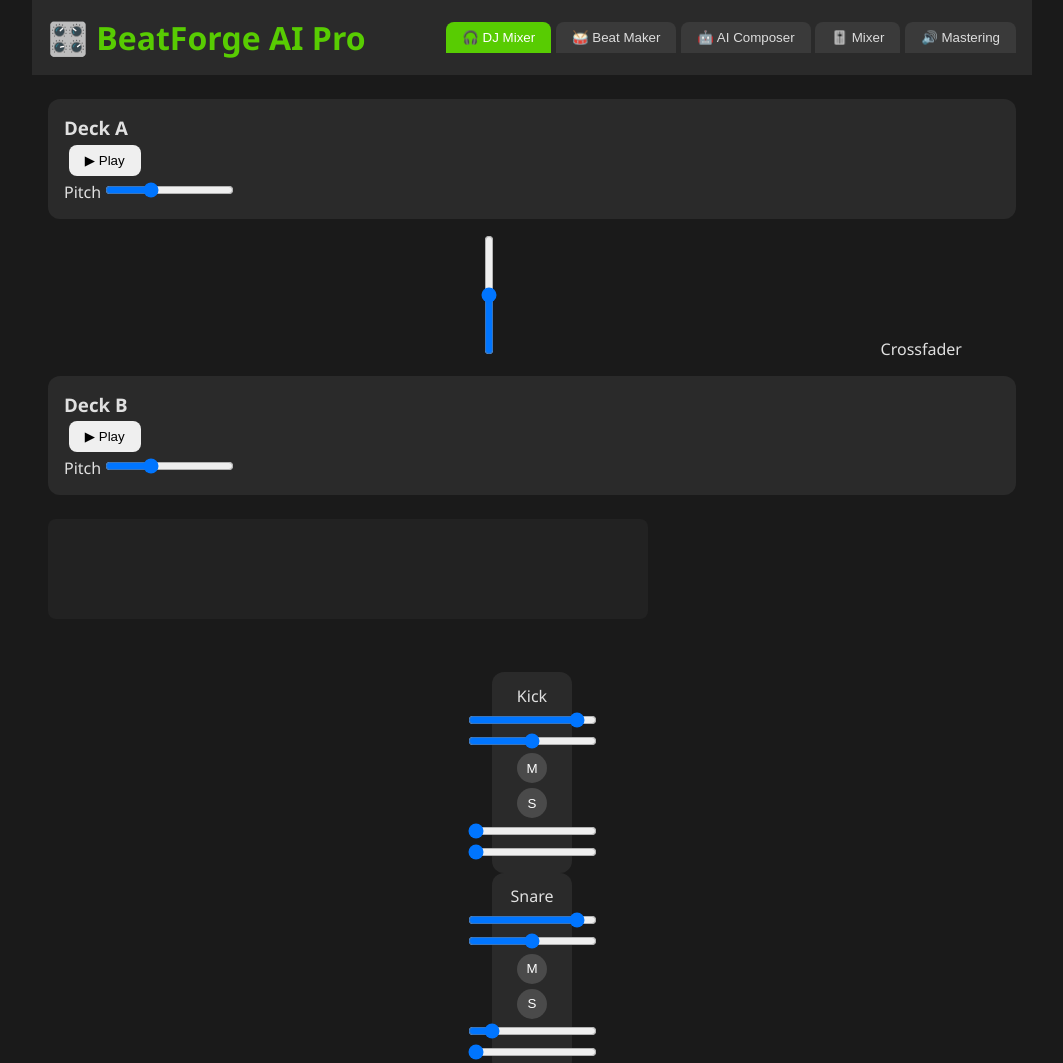
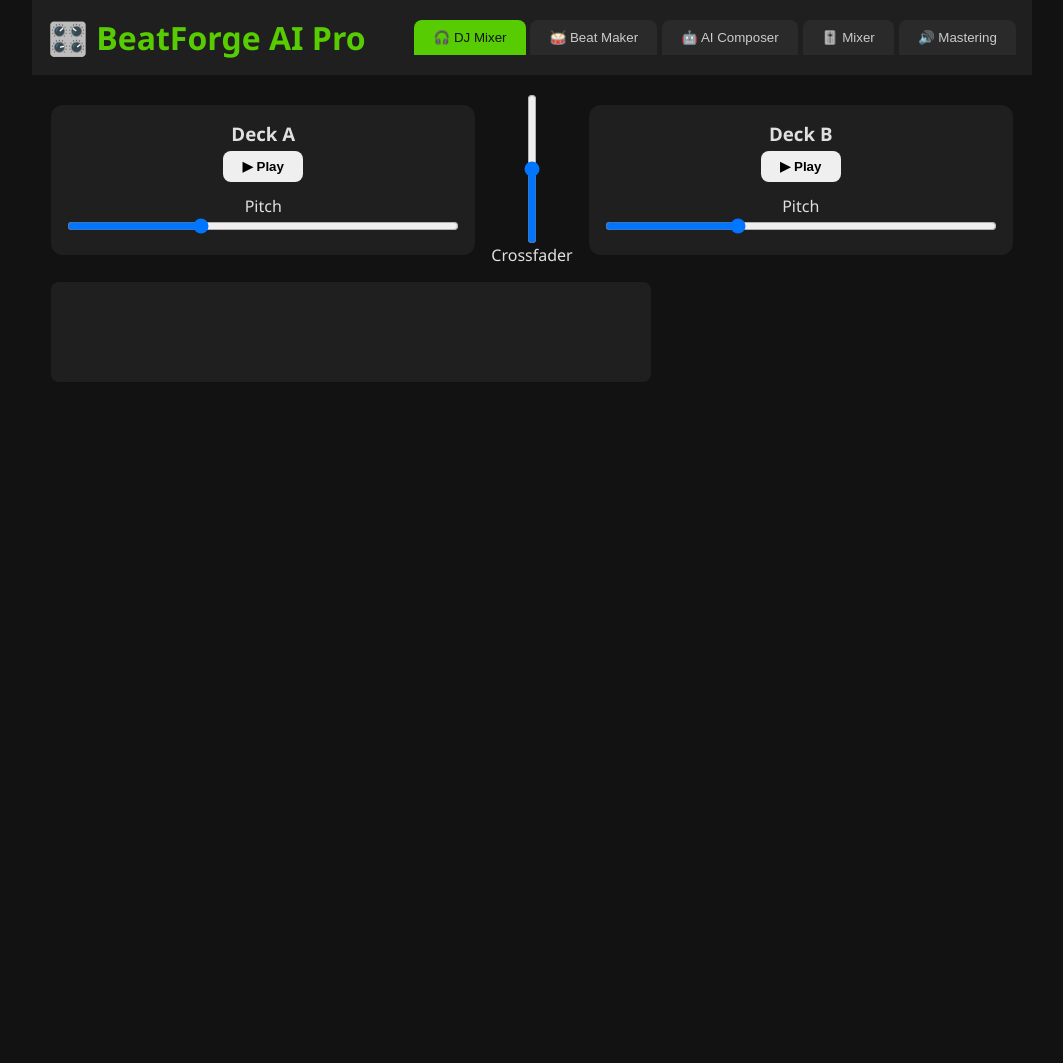
Before and after one commit to banerjeeankita1907-hub/beatforge-ai, a plain HTML site: page index.html in a window 1280 px wide. Shown: the top 1063 px of the page, without its empty margins (108-1171 px from the left). After the commit the page ends 800 px from the top, so only its background shows below. Drawn offline with nearby package versions, Linux system fonts and the light colour scheme; no server answers.

Commit message:
Refactor CSS styles for improved design consistency

```diff
--- a/style.css
+++ b/style.css
@@ -1,39 +1,43 @@
-* { margin:0; padding:0; box-sizing:border-box; }
-body { background:#1a1a1a; color:#e0e0e0; font-family:'Segoe UI', sans-serif; }
-#app { max-width:1000px; margin:auto; min-height:100vh; display:flex; flex-direction:column; }
-header { background:#2a2a2a; padding:1rem; display:flex; justify-content:space-between; align-items:center; }
-h1 { color:#58cc02; }
-#tabs { display:flex; gap:0.3rem; flex-wrap:wrap; }
-.tab { background:#3a3a3a; border:none; color:#ddd; padding:0.5rem 1rem; cursor:pointer; border-radius:8px 8px 0 0; }
-.tab.active { background:#58cc02; color:white; }
-.view { display:none; padding:1rem; flex:1; }
-.view.active { display:block; }
-.btn { border:none; border-radius:8px; padding:0.5rem 1rem; cursor:pointer; margin:0.3rem; }
-.btn.primary { background:#58cc02; color:white; }
-.btn.secondary { background:#4a4a4a; color:white; }
-canvas { width:100%; max-width:600px; background:#222; border-radius:8px; margin:1rem 0; }
+*{margin:0;padding:0;box-sizing:border-box;}
+body{background:#121212;color:#e0e0e0;font-family:'Segoe UI',sans-serif;}
+#app{max-width:1000px;margin:auto;min-height:100vh;display:flex;flex-direction:column;}
+header{background:#1f1f1f;padding:1rem;display:flex;justify-content:space-between;align-items:center;}
+h1{color:#58cc02;}
+#tabs{display:flex;gap:0.3rem;flex-wrap:wrap;}
+.tab{background:#2a2a2a;border:none;color:#ccc;padding:0.6rem 1.2rem;cursor:pointer;border-radius:8px 8px 0 0;}
+.tab.active{background:#58cc02;color:#121212;}
+.view{display:none;padding:1.2rem;flex:1;}
+.view.active{display:block;}
 
-/* DJ */
-.deck { background:#2a2a2a; border-radius:12px; padding:1rem; margin:0.5rem 0; }
-.crossfader-section { text-align:center; margin:1rem 0; }
-#crossfader { width:80%; }
+.btn{border:none;border-radius:8px;padding:0.5rem 1.2rem;cursor:pointer;margin:0.3rem;font-weight:bold;}
+.btn.primary{background:#58cc02;color:#121212;}
+.btn.secondary{background:#3a3a3a;color:#fff;}
+
+/* DJ view */
+.decks-row{display:flex;align-items:center;justify-content:space-between;gap:1rem;}
+.deck{background:#1f1f1f;border-radius:12px;padding:1rem;text-align:center;flex:1;}
+.slider-group{margin-top:0.5rem;}
+.crossfader-section{display:flex;flex-direction:column;align-items:center;}
+#crossfader{writing-mode:bt-lr;-webkit-appearance:slider-vertical;height:150px;width:30px;}
 
 /* Beat sequencer */
-#sequencer { margin:1rem 0; }
-.track { display:flex; align-items:center; margin:0.3rem 0; gap:0.5rem; }
-.track span { width:50px; }
-.steps { display:flex; gap:2px; }
-.step { width:25px; height:25px; background:#3a3a3a; border-radius:4px; cursor:pointer; }
-.step.active { background:#58cc02; }
-.step.current { box-shadow:0 0 0 2px white; }
+#sequencer{margin:1rem 0;}
+.track{display:flex;align-items:center;margin:0.3rem 0;gap:0.5rem;}
+.track span{width:50px;}
+.steps{display:flex;gap:2px;}
+.step{width:28px;height:28px;background:#2a2a2a;border-radius:4px;cursor:pointer;}
+.step.active{background:#58cc02;}
+.step.current{box-shadow:0 0 0 2px #fff;}
 
-/* Mixer channels */
-#mixer { display:flex; align-items:flex-end; gap:1rem; flex-wrap:wrap; justify-content:center; }
-.channel { background:#2a2a2a; border-radius:12px; padding:0.8rem; display:flex; flex-direction:column; align-items:center; gap:0.3rem; width:80px; }
-input[orient="vertical"] { writing-mode:bt-lr; -webkit-appearance:slider-vertical; width:20px; height:120px; }
-.mute-btn, .solo-btn { width:30px; height:30px; border-radius:50%; background:#4a4a4a; border:none; color:white; cursor:pointer; }
-.mute-btn.active { background:#f00; }
+/* Mixer */
+.channel-strips{display:flex;gap:0.8rem;justify-content:center;flex-wrap:wrap;}
+.channel{background:#1f1f1f;border-radius:12px;padding:0.8rem;display:flex;flex-direction:column;align-items:center;gap:0.3rem;width:80px;}
+input[type="range"]{width:100%;}
+.mute-btn,.solo-btn{width:28px;height:28px;border-radius:50%;background:#2a2a2a;border:none;color:#fff;cursor:pointer;}
+.mute-btn.active,.solo-btn.active{background:#f00;}
+
+canvas{width:100%;max-width:600px;background:#1f1f1f;border-radius:8px;margin:1rem 0;}
 
 /* Mastering */
-.eq-band, .compressor { margin:1rem 0; }
-.eq-band label, .compressor label { display:inline-block; width:120px; }
+.eq-section,.compressor-section{margin:1rem 0;}
+.eq-band,.compressor-section label{display:block;margin:0.5rem 0;}
```
